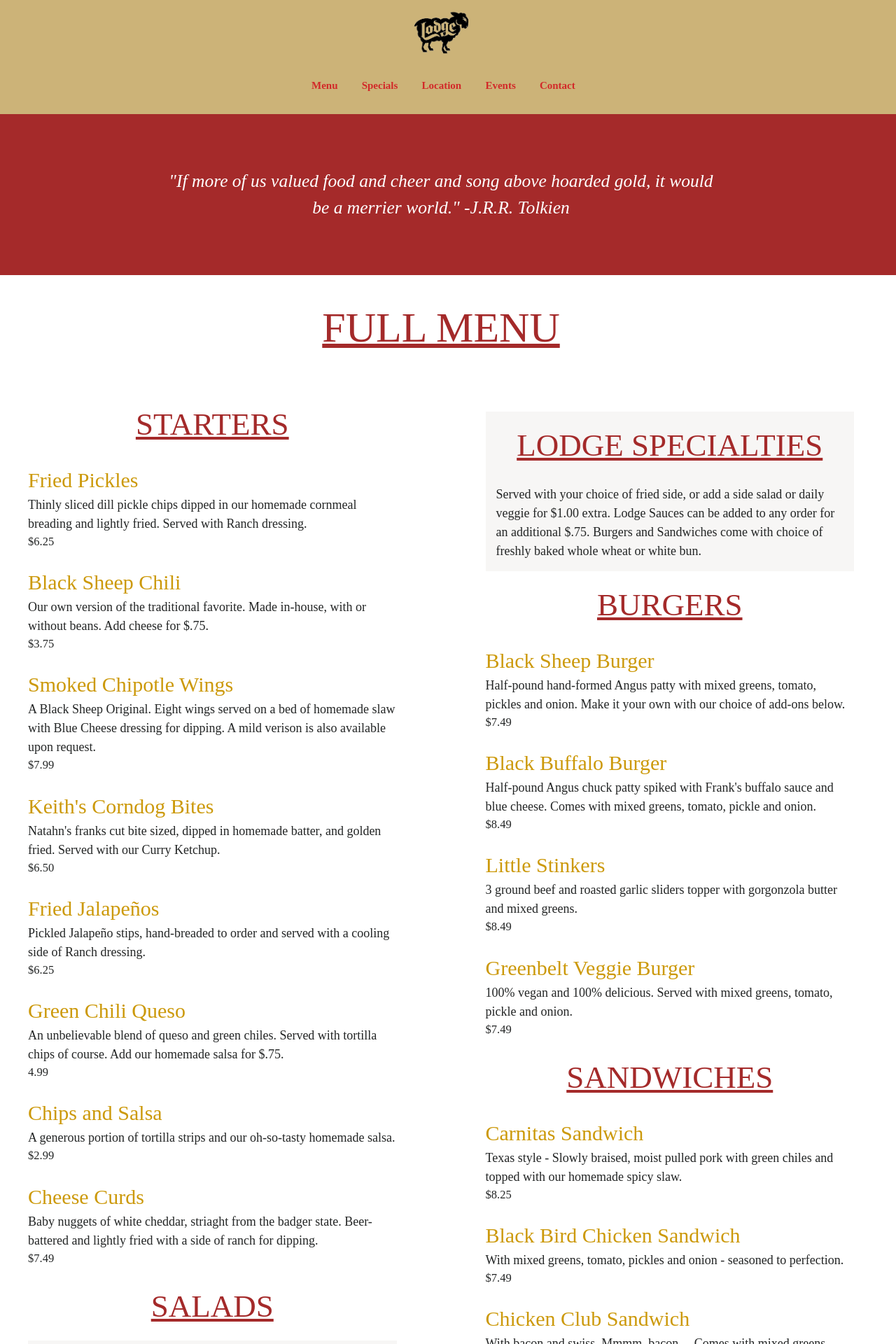
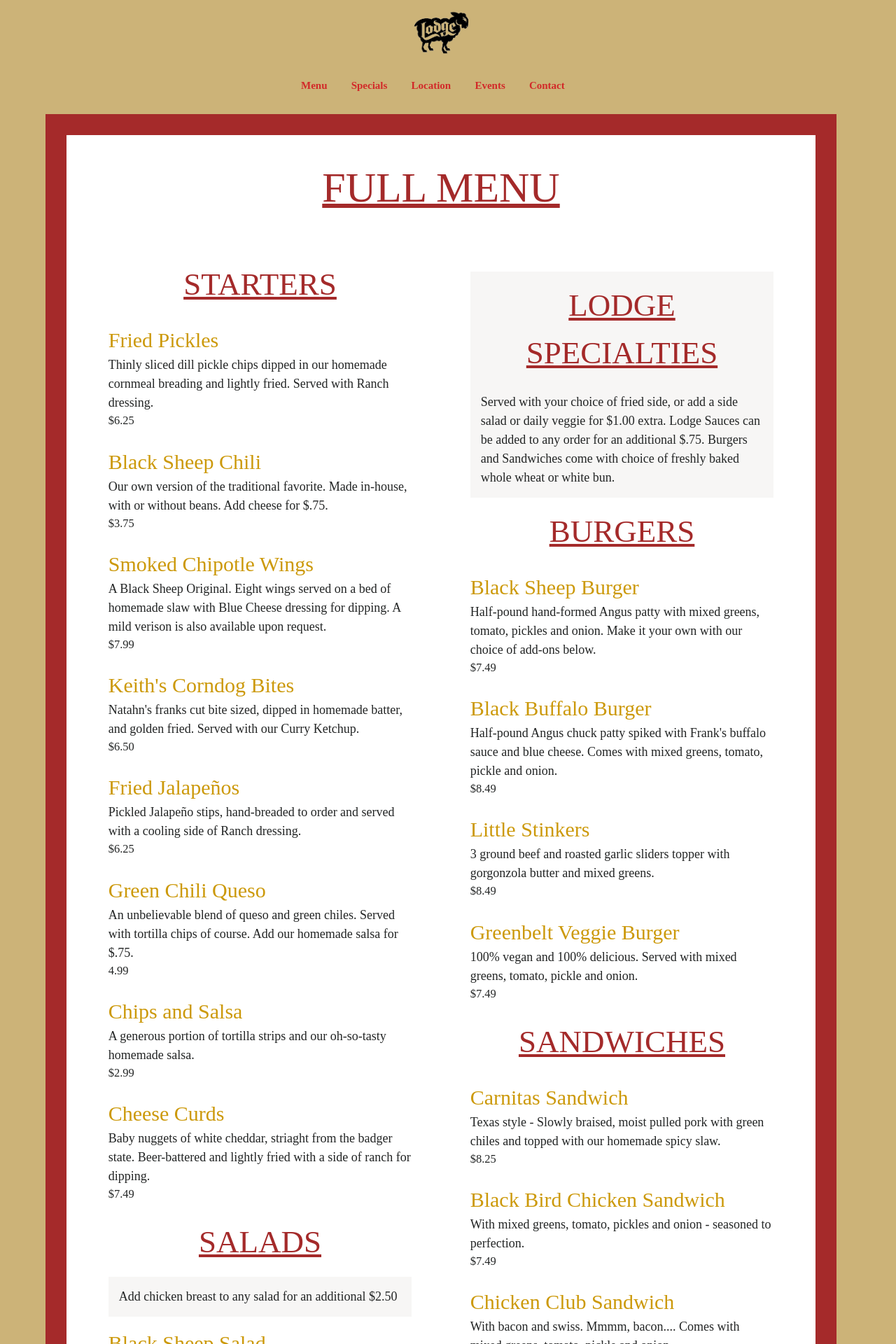
Before and after one commit to scottanderson5/Restaurant-ReDesign-Code, a Jekyll site: the page built from menu.html, in a window 1280 px wide. Shown: the top 1920 px of the page at 70% size. Built offline with Jekyll 4.4.1, drawn with Linux system fonts in a browser that asks for light colours; nearby versions of some CDN libraries; some of the changed text lies outside the part shown.

Commit message:
Merge to gh-pages

```diff
--- a/css/main.scss
+++ b/css/main.scss
@@ -182,7 +182,7 @@
     margin-bottom: 1em;
     overflow: hidden;
     @media (min-width: 550px) {
-        width: 32em;
+        width: 34em;
     }
 }
 
@@ -352,7 +352,7 @@
     font-size: 40px;
     text-align: center;
     position: absolute;
-    top: 1.2em;
+    top: 1em;
     left: 0.25em;
     @media (min-width: 550px) {
         text-align: left;
@@ -527,6 +527,20 @@
 
 /*************** MENU *******************************/
 
+.menu-wrap {
+    background-color: brown;
+    margin-right: auto;
+    margin-left: auto;
+    margin-bottom: 0;
+    padding: 2em;
+    @media (min-width: 550px) {
+        width: 90%;
+    }
+    @media (min-width: 1000px) {
+        margin: 0 auto;
+    }
+}
+
 .bg-color {
     background-color: #F7F6F5;
     padding: 1em;
@@ -695,6 +709,23 @@
     margin-right: auto;
 }
 
+.dessert-wrap {
+    background-color: #CC990A;
+    margin-right: auto;
+    margin-left: auto;
+    margin-bottom: 0;
+    padding: 2em;
+    @media (min-width: 550px) {
+        width: 90%;
+        height: 23em;
+    }
+    @media (min-width: 1000px) {
+        margin: 0 auto;
+        width: 75%;
+        height: 28em;
+    }
+}
+
 
 /****************** PLUGIN JQ CSS ***************/
 
--- a/index.html
+++ b/index.html
@@ -15,7 +15,7 @@
                         <img src="http://do512blog.com/wp-content/uploads/2013/09/1044173_586695528037250_666052925_n.png">
                         <img src="http://therubi.com/wp-content/uploads/2015/06/Black-Sheep-Lodge-Bar.png">
                         <img src="http://do512blog.com/wp-content/uploads/2012/07/bsl.jpg">
-                        <img src="http://www.mjandhungryman.com/wp-content/uploads/2014/01/Black-Sheep-Lodge-6378.jpg">
+                        <img src="http://do512blog.com/wp-content/uploads/2012/08/155658_170049289701878_6762611_n.jpg">
                         <a href="#" class="slidesjs-previous slidesjs-navigation"><i class="icon-chevron-left icon-large"></i></a>
                         <a href="#" class="slidesjs-next slidesjs-navigation"><i class="icon-chevron-right icon-large"></i></a>
                     </div>
@@ -25,7 +25,7 @@
         <div class="row">
             <div class="col col-12 description-type auto-margin">
                 <p class="m-width-description">
-                    Locally owned and operated, Black Sheep Lodge is a South Austin neighborhood bar & grill which has become a fixture in the 78704. Black Sheep Lodge is the perfect place to come munch on an incredible burger and relax with one of our 26 beers on tap and over 125 bottled beers.
+                    Locally owned and operated, Black Sheep Lodge is a South Austin neighborhood bar & grill which has become a fixture in the 78704. Black Sheep Lodge is the perfect place to come have an incredible burger and relax with one of our 26 beers on tap and over 125 bottled beers.
                 </p>
             </div>
         </div>
--- a/menu.html
+++ b/menu.html
@@ -10,18 +10,14 @@
 
     <main>
 
-		<div class="row center">
-			<div class="col col-12 center auto-margin bg-quote description-type italic">
-				<div class="m-width-quote">
-					"If more of us valued food and cheer and song above hoarded gold, it would be a merrier world." -J.R.R. Tolkien
-				</div>
-			</div>
-		</div>
-
 		<!-- MAIN MENU -->
 
 		<div class="row center">
-			<div class="col col-12 menu auto-margin">
+			<div class="col col-11 auto-margin">
+
+			<div class="menu-wrap">
+
+			<div class="menu">
 
 			<div class="col col-10 menu-title auto-margin">
 				FULL MENU
@@ -212,18 +208,15 @@
 
 			</div>
     	</div>
-
-    	<div class="row center">
-			<div class="col col-12 center auto-margin bg-quote description-type italic">
-				<div class="m-width-quote">
-					"Life is short. Eat dessert first." -Jacques Torres
-				</div>
     	</div>
     	</div>
 
+    	<br>
 
-
-      	<div class="col col-12 bg-desserts">
+    	<div class="row center">
+    		<div class="col col-9 auto-margin">
+    			<div class="dessert-wrap">
+					<div class="auto-margin bg-desserts">
 		      			<div class="m-width-desserts">
 							<li class="menu-categories">DESSERTS</li>
 							<br>
@@ -238,9 +231,12 @@
 								<br>
 							</div>
 						</div>
-
 						<br>
 			 		 </div>
+			 	</div>
+	 		 </div>
+	  	</div>
+	  	<br>
     </main>
 
   </body>
```
Lines whose indentation alone changed are shown as unchanged.
